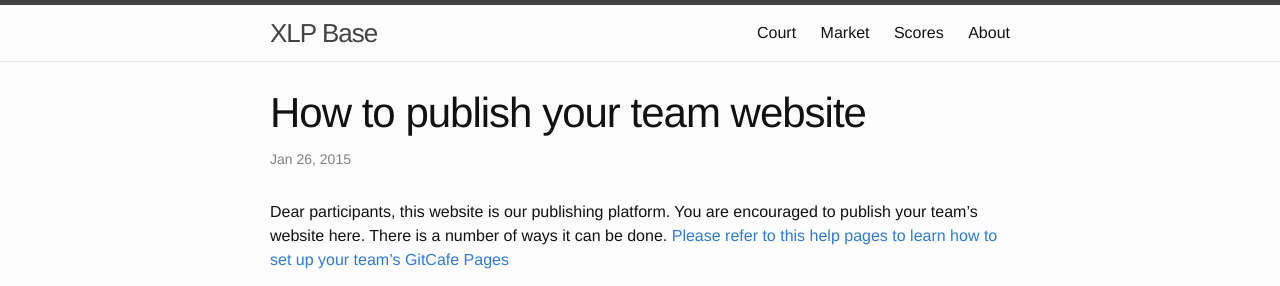
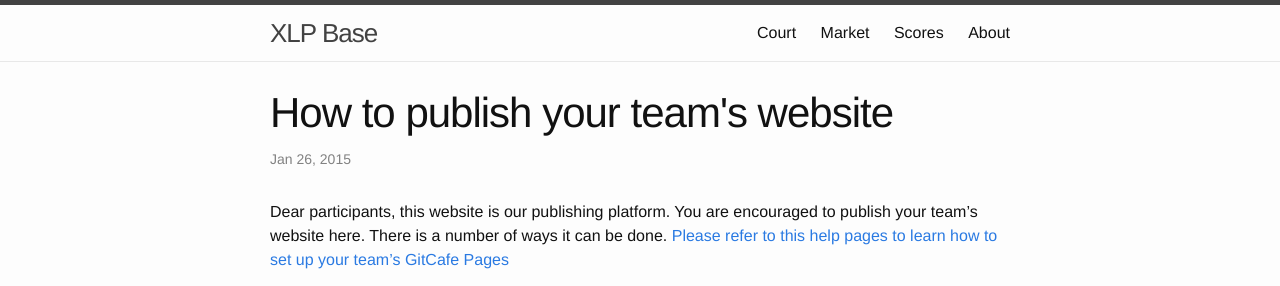
Before and after one commit to alimbeko2/alimbeko2.github.io, a Jekyll site: the page built from _posts/2015-01-26-how-to-pub.md, in a window 1280 px wide. Shown: the top 286 px of the page. Built offline with Jekyll 4.4.1, drawn with Linux system fonts in a browser that asks for light colours.

Commit message:
Update 2015-01-26-how-to-pub.md

```diff
--- a/_posts/2015-01-26-how-to-pub.md
+++ b/_posts/2015-01-26-how-to-pub.md
@@ -1,6 +1,6 @@
 ---
 layout: post
-title: "How to publish your team website"
+title: "How to publish your team's website"
 tags: [publish]
 ---
 
```
